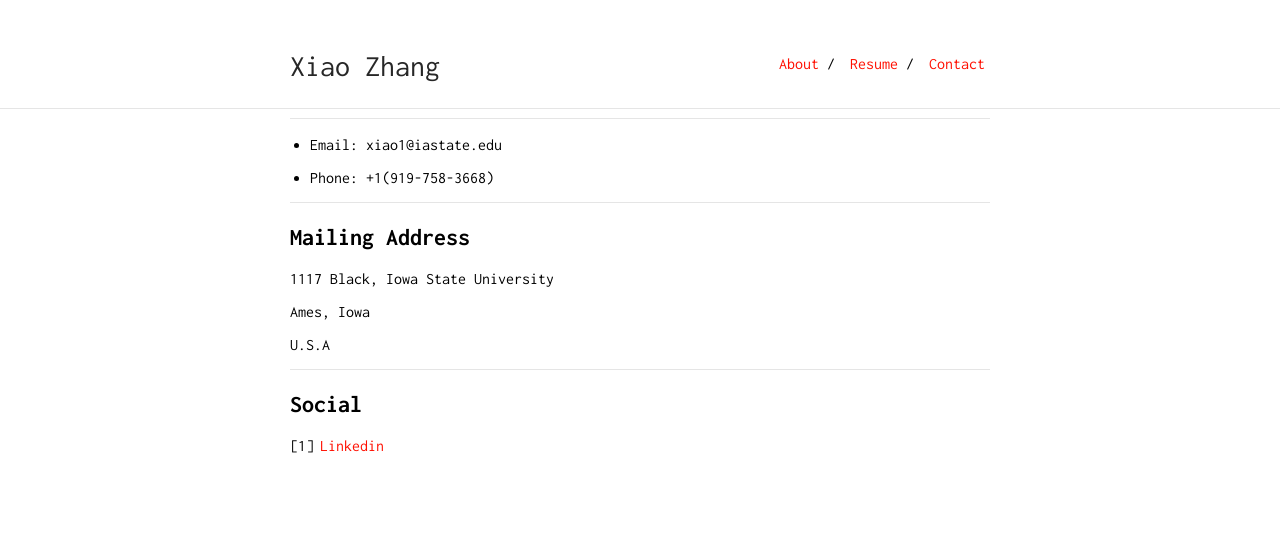
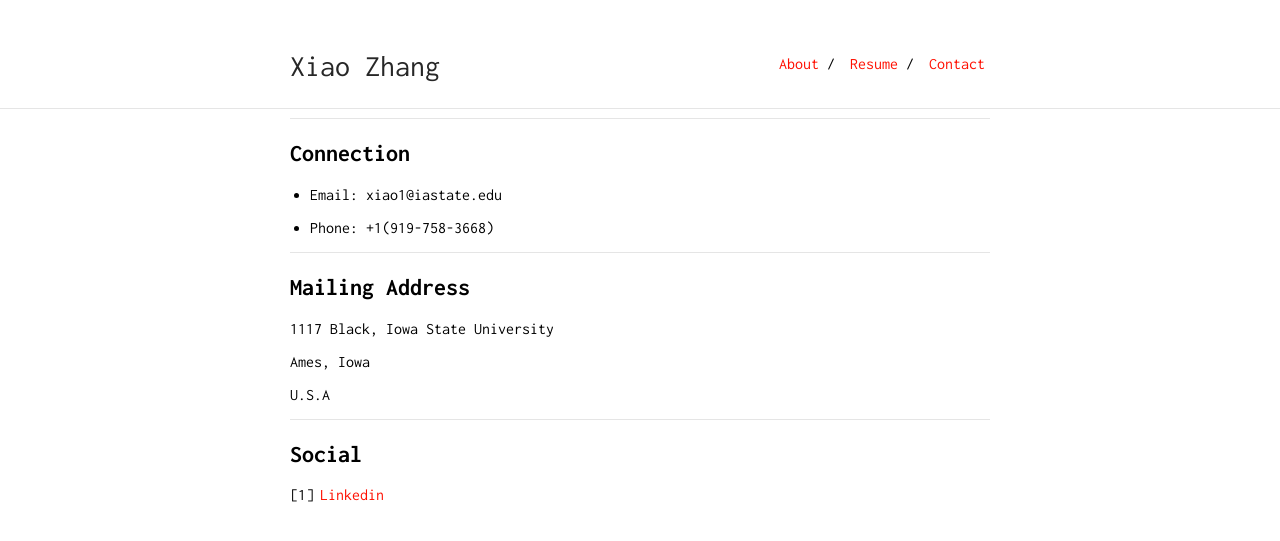
Before and after one commit to zhangxiao2018/zhangxiao2018.github.io, a Jekyll site: the page built from contact.md, in a window 1280 px wide. Shown: the top 541 px of the page. Built offline with Jekyll 4.4.1, drawn with Linux system fonts in a browser that asks for light colours; our own code applies the rules of GitHub Pages for plain Markdown files.

Commit message:
Update contact.md

```diff
--- a/contact.md
+++ b/contact.md
@@ -1,5 +1,6 @@
 
 - - -
+## Connection
 
 * Email: xiao1@iastate.edu
 
```
